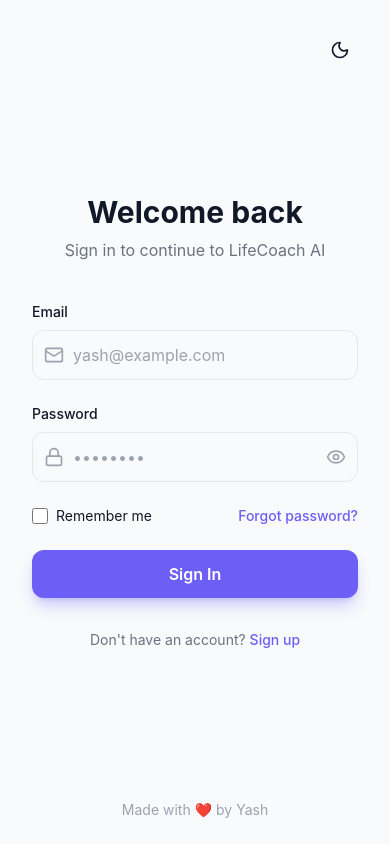
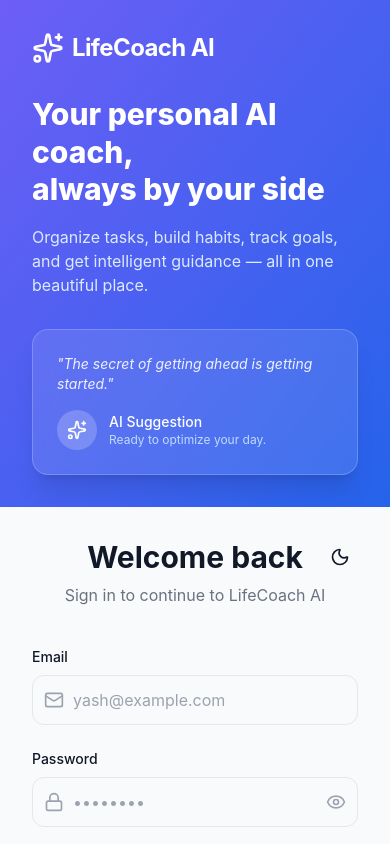
Before and after one commit to zalavadiyayash12/LifeCoach-AI, a React (Vite) app: page / in a window 390 px wide. Shown: the top 844 px of the page. Built offline with nearby package versions, Linux system fonts and the light colour scheme.

Commit message:
fix register page mobile and desktop responsive layout

```diff
--- a/src/components/MobileNavbar.jsx
+++ b/src/components/MobileNavbar.jsx
@@ -22,6 +22,7 @@
     { name: 'Focus', path: '/focus', icon: <Clock size={20} /> },
     { name: 'AI Coach', path: '/chat', icon: <Bot size={20} /> },
     { name: 'Profile', path: '/profile', icon: <User size={20} /> },
+    { name:'settings', path:'/settings', icon:<User size={20} />},
   ];
 
   return (
@@ -38,7 +39,7 @@
           <button
             key={index}
             onClick={() => {
-              // Yeh ensure karega ki agar user wahi page pe hai ya navigate kar raha hai toh unwanted scroll jump na ho
+              // preventScrollReset lagane se page top par jump nahi karega
               navigate(item.path, { preventScrollReset: true });
             }}
             className={`flex flex-col items-center justify-center flex-shrink-0 transition-all duration-300 relative ${
--- a/src/index.css
+++ b/src/index.css
@@ -2,55 +2,54 @@
 @tailwind components;
 @tailwind utilities;
 
-/* ==========================================
-   🔥 PREMIUM CUSTOM SCROLLBAR 🔥
-========================================== */
+/* Global smooth scrolling behavior */
+html {
+  scroll-behavior: smooth;
+}
 
-/* Poori website ka global scrollbar patla aur stylish karna */
+body {
+  -webkit-tap-highlight-color: transparent;
+}
+
+/* Custom Scrollbar */
 ::-webkit-scrollbar {
-  width: 6px; /* Patla scrollbar */
+  width: 6px;
   height: 6px;
 }
 
-/* Scrollbar ke peeche ki patti (track) ko invisible karna */
 ::-webkit-scrollbar-track {
   background: transparent;
 }
 
-/* Scrollbar ka draggable part (Light Mode) */
 ::-webkit-scrollbar-thumb {
-  background-color: #cbd5e1; /* slate-300 */
+  background-color: #cbd5e1;
   border-radius: 10px;
 }
 
 ::-webkit-scrollbar-thumb:hover {
-  background-color: #94a3b8; /* slate-400 */
+  background-color: #94a3b8;
 }
 
-/* 🔴 DARK MODE SCROLLBAR FIX 🔴 */
 .dark ::-webkit-scrollbar-track {
-  background: #161B26; /* Dark background match karega */
+  background: #161B26;
 }
 
 .dark ::-webkit-scrollbar-thumb {
-  background-color: #334155; /* slate-700 */
+  background-color: #334155;
 }
 
 .dark ::-webkit-scrollbar-thumb:hover {
-  background-color: #475569; /* slate-600 */
+  background-color: #475569;
 }
 
-/* For elements with specific .custom-scrollbar class */
 .custom-scrollbar::-webkit-scrollbar {
   width: 4px;
 }
 
-/* ==========================================
-   📱 MOBILE RESPONSIVE FIXES 📱
-========================================== */
+/* Mobile responsive padding and smooth touch scrolling */
 @media (max-width: 1024px) {
-  /* Mobile screens par main content ke niche extra padding taaki bottom nav bar se content na chupe */
   main {
-    padding-bottom: 5rem !important;
+    padding-bottom: 6rem !important;
+    -webkit-overflow-scrolling: touch;
   }
 }
--- a/src/pages/LoginPage.jsx
+++ b/src/pages/LoginPage.jsx
@@ -3,6 +3,7 @@
 import { Mail, Lock, Eye, EyeOff, Sparkles, Moon, Sun, AlertCircle, X, CheckCircle2 } from 'lucide-react';
 import { Link, useNavigate } from 'react-router-dom';
 import MobileNavbar from '../components/MobileNavbar';
+
 export default function LoginPage() {
   const navigate = useNavigate();
   const [showPassword, setShowPassword] = useState(false);
@@ -59,9 +60,9 @@
         localStorage.setItem('lifeCoach_userName', data.name);
 
         if (data.isOnboarded) {
-          navigate('/dashboard');
+          navigate('/dashboard', { preventScrollReset: true });
         } else {
-          navigate('/onboarding');
+          navigate('/onboarding', { preventScrollReset: true });
         }
       } else {
         setError(data.message || "Invalid credentials!");
@@ -110,23 +111,23 @@
   };
 
   return (
-    <div className={`min-h-screen flex w-full ${isDarkMode ? 'bg-dark-bg text-dark-text' : 'bg-light-bg text-light-text'} transition-colors duration-500`}>
+    <div className={`min-h-screen flex flex-col lg:flex-row w-full ${isDarkMode ? 'bg-dark-bg text-dark-text' : 'bg-light-bg text-light-text'} transition-colors duration-500`}>
 
-      {/* LEFT SIDE - Branding & Animation */}
-      <div className="hidden lg:flex w-1/2 bg-gradient-to-br from-light-primary to-blue-600 dark:from-dark-primary dark:to-dark-accent p-12 flex-col justify-between relative overflow-hidden">
+      {/* LEFT SIDE - Branding & Animation (Mobile par upar, Desktop par left side) */}
+      <div className="w-full lg:w-1/2 bg-gradient-to-br from-light-primary to-blue-600 dark:from-dark-primary dark:to-dark-accent p-8 lg:p-12 flex flex-col justify-between relative overflow-hidden">
         <motion.div
           animate={{ y: [0, -20, 0], opacity: [0.5, 0.8, 0.5] }}
           transition={{ repeat: Infinity, duration: 5, ease: "easeInOut" }}
-          className="absolute top-20 right-20 w-32 h-32 bg-white/10 rounded-3xl backdrop-blur-md transform rotate-12"
+          className="absolute top-20 right-20 w-32 h-32 bg-white/10 rounded-3xl backdrop-blur-md transform rotate-12 hidden sm:block"
         />
         <motion.div
           animate={{ y: [0, 30, 0], opacity: [0.3, 0.6, 0.3] }}
           transition={{ repeat: Infinity, duration: 7, ease: "easeInOut" }}
-          className="absolute bottom-40 left-10 w-48 h-48 bg-white/5 rounded-full backdrop-blur-sm"
+          className="absolute bottom-10 left-10 w-48 h-48 bg-white/5 rounded-full backdrop-blur-sm hidden sm:block"
         />
 
         <div className="relative z-10">
-          <div className="flex items-center gap-2 text-white mb-16">
+          <div className="flex items-center gap-2 text-white mb-8 lg:mb-16">
             <Sparkles className="w-8 h-8" />
             <span className="text-2xl font-bold tracking-tight">LifeCoach AI</span>
           </div>
@@ -135,7 +136,7 @@
             initial={{ opacity: 0, y: 20 }}
             animate={{ opacity: 1, y: 0 }}
             transition={{ duration: 0.8 }}
-            className="text-5xl font-extrabold text-white leading-tight mb-6"
+            className="text-3xl lg:text-5xl font-extrabold text-white leading-tight mb-4 lg:mb-6"
           >
             Your personal AI coach, <br /> always by your side
           </motion.h1>
@@ -144,14 +145,14 @@
             initial={{ opacity: 0, y: 20 }}
             animate={{ opacity: 1, y: 0 }}
             transition={{ duration: 0.8, delay: 0.2 }}
-            className="text-lg text-blue-100 max-w-md"
+            className="text-base lg:text-lg text-blue-100 max-w-md"
           >
             Organize tasks, build habits, track goals, and get intelligent guidance — all in one beautiful place.
           </motion.p>
         </div>
 
-        <div className="relative z-10 p-6 bg-white/10 rounded-2xl backdrop-blur-md border border-white/20 shadow-xl">
-          <p className="text-white/90 italic">"The secret of getting ahead is getting started."</p>
+        <div className="relative z-10 p-6 bg-white/10 rounded-2xl backdrop-blur-md border border-white/20 shadow-xl mt-8 lg:mt-0">
+          <p className="text-white/90 italic text-sm lg:text-base">"The secret of getting ahead is getting started."</p>
           <div className="mt-4 flex items-center gap-3">
             <div className="w-10 h-10 rounded-full bg-white/20 flex items-center justify-center">
               <Sparkles className="w-5 h-5 text-white" />
@@ -164,7 +165,7 @@
         </div>
       </div>
 
-      {/* RIGHT SIDE - Login Form */}
+      {/* RIGHT SIDE - Login Form (Mobile par banner ke niche, Desktop par right side) */}
       <div className="w-full lg:w-1/2 flex flex-col items-center justify-center p-8 lg:p-24 relative">
         <button
           onClick={() => setIsDarkMode(!isDarkMode)}
@@ -266,7 +267,7 @@
         </motion.div>
 
         {/* Footer */}
-        <div className="absolute bottom-6 text-sm text-gray-400">
+        <div className="mt-12 lg:absolute lg:bottom-6 text-sm text-gray-400 text-center">
           Made with ❤️ by Yash
         </div>
       </div>
```
Also changed, not shown: src/pages/DashboardPage.jsx (+10 -7 lines), src/pages/RegisterPage.jsx (+16 -15 lines).
